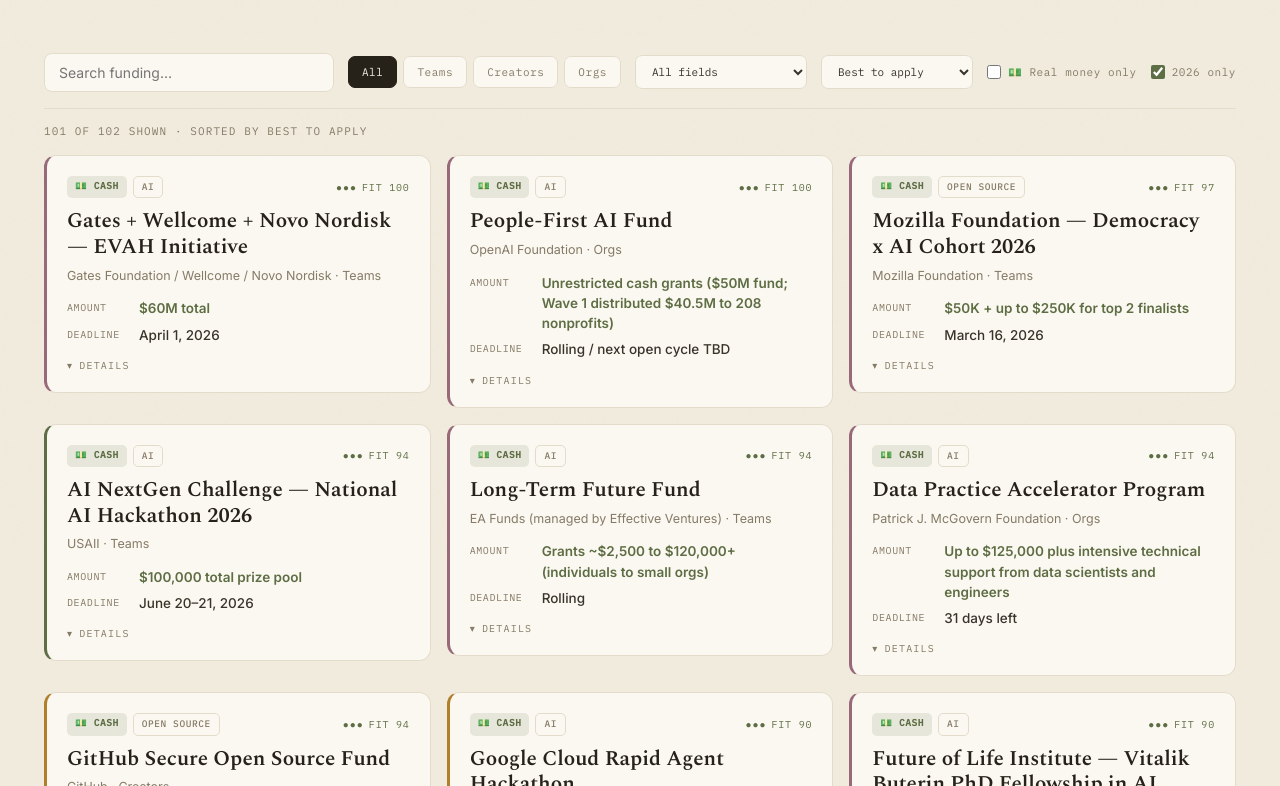
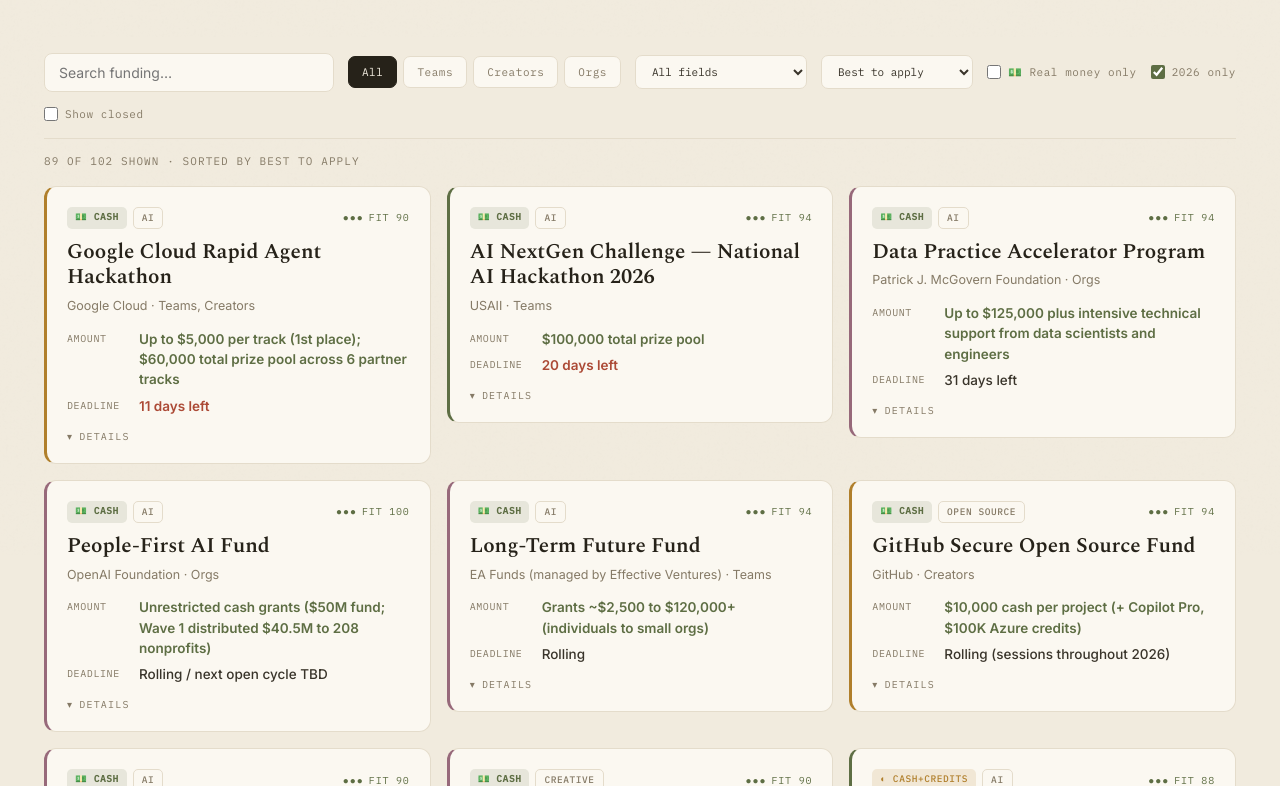
Before and after one commit to liminalcommons/ai-grants-radar, a plain HTML site: page index.html in a window 1280 px wide. Shown: the part 245-1031 px from the top of the page. Drawn offline with nearby package versions, Linux system fonts and the light colour scheme.

Commit message:
fix(site): hide past-deadline grants (parse text deadlines too); deadline-aware 'best to apply' — open + soon-closing first

```diff
--- a/index.html
+++ b/index.html
@@ -110,6 +110,7 @@
   .apply{display:inline-block;font-family:var(--mono);font-size:11px;letter-spacing:0.08em;text-decoration:none;
     color:#FBF8F1;background:var(--clay);padding:9px 16px;border-radius:7px;transition:.15s}
   .apply:hover{background:#a64f30}
+  .card.is-closed{opacity:.5}
   .empty{grid-column:1/-1;text-align:center;padding:60px 0;color:var(--muted);font-family:var(--mono);font-size:13px}
 
   footer{border-top:1px solid var(--line);padding:24px 0 50px;color:var(--muted);font-size:12px;line-height:1.7}
@@ -157,6 +158,7 @@
     </select>
     <label class="toggle"><input type="checkbox" id="money-only">💵 Real money only</label>
     <label class="toggle"><input type="checkbox" id="active-only" checked>2026 only</label>
+    <label class="toggle"><input type="checkbox" id="show-closed">Show closed</label>
   </div>
 
   <div class="count" id="count"></div>
@@ -170,7 +172,7 @@
 
 <script>
 let GRANTS=[];
-const state={aud:'all',domain:'all',q:'',sort:'fit',moneyOnly:false,activeOnly:true};
+const state={aud:'all',domain:'all',q:'',sort:'fit',moneyOnly:false,activeOnly:true,showClosed:false};
 const TODAY=new Date();
 
 const FUND={cash:{cls:'cash',label:'💵 Cash'},mixed:{cls:'mixed',label:'◐ Cash+Credits'},
@@ -198,7 +200,15 @@ function fitScore(g){
 function fitTier(s){return s>=68?{c:'high',d:'●●●',t:'High fit'}:s>=45?{c:'med',d:'●●○',t:'Medium fit'}:{c:'low',d:'●○○',t:'Low fit'}}
 
 // ---- deadline ----
-function dDate(g){return g.deadlineDate?new Date(g.deadlineDate):null}
+function dDate(g){
+  if(g.deadlineDate){const d=new Date(g.deadlineDate);if(!isNaN(d))return d}
+  const s=g.deadline||'';
+  if(/rolling|ongoing|tbd|tba|quarterly|annual|anytime|cycle|various|continuous|open/i.test(s))return null;
+  // only treat as a real deadline if it has a month name or numeric date
+  if(!/(jan|feb|mar|apr|may|jun|jul|aug|sep|oct|nov|dec)/i.test(s)&&!/\d{4}-\d{2}-\d{2}/.test(s)&&!/\d{1,2}\/\d{1,2}/.test(s))return null;
+  const cleaned=s.replace(/\(.*?\)/g,'').replace(/(\d{1,2})\s*[-–]\s*\d{1,2}/,'$1').trim();
+  const d=new Date(cleaned);return isNaN(d)?null:d;
+}
 function daysLeft(g){const d=dDate(g);if(!d)return null;return Math.round((d-TODAY)/864e5)}
 function deadlineLabel(g){const dl=daysLeft(g);if(dl===null)return g.deadline||'Rolling';
   if(dl<0)return 'Closed';if(dl===0)return 'Today';if(dl<=45)return dl+' days left';return g.deadline||(dDate(g).toISOString().slice(0,10))}
@@ -213,7 +223,7 @@ function card(g){
   const tags=(g.tags||[]).slice(0,6).map(t=>`<span class="tag">${esc(t)}</span>`).join('');
   const eff={low:'Low — rolling / simple',medium:'Medium',high:'High — competitive / heavy'}[g.effort]||g.effort||'—';
   const auds=(g.audience||[]).map(a=>AUD[a]||a).join(', ');
-  return `<article class="card" data-cat="${esc(g.category)}" data-id="${g.id}">
+  return `<article class="card${closed(g)?' is-closed':''}" data-cat="${esc(g.category)}" data-id="${g.id}">
     <div class="card-top">
       <div class="chips-row">
         <span class="chip ${f.cls}">${f.label}</span>
@@ -246,6 +256,7 @@ function card(g){
 
 function visible(){
   return GRANTS.filter(g=>{
+    if(!state.showClosed){const dl=daysLeft(g);if(dl!==null&&dl<0)return false;} // hide past-deadline
     if(state.aud!=='all'&&!(g.audience||[]).includes(state.aud))return false;
     if(state.domain!=='all'&&g.domain!==state.domain)return false;
     if(state.moneyOnly&&g.fundingType==='credits')return false;
@@ -256,11 +267,19 @@ function visible(){
     return true;
   });
 }
+function closed(g){const dl=daysLeft(g);return dl!==null&&dl<0}
+// "best to apply" = fit (cash+effort) but deadline-aware: closed sink, soon-closing rise
+function applyScore(g){
+  if(closed(g))return -1000;
+  const dl=daysLeft(g);let boost=0;
+  if(dl!==null){if(dl<=14)boost=16;else if(dl<=30)boost=11;else if(dl<=60)boost=6;else if(dl<=120)boost=2}
+  return fitScore(g)+boost;
+}
 function sortGrants(arr){
-  if(state.sort==='cash')return arr.sort((a,b)=>maxAmount(b.amount)-maxAmount(a.amount));
+  if(state.sort==='cash')return arr.sort((a,b)=>(closed(a)-closed(b))||(maxAmount(b.amount)-maxAmount(a.amount)));
   if(state.sort==='deadline')return arr.sort((a,b)=>{const A=daysLeft(a),B=daysLeft(b);
-    return (A===null?9e9:A<0?8e9:A)-(B===null?9e9:B<0?8e9:B)});
-  return arr.sort((a,b)=>fitScore(b)-fitScore(a)); // best to apply
+    return (A===null?9e9:A<0?1e10:A)-(B===null?9e9:B<0?1e10:B)});
+  return arr.sort((a,b)=>applyScore(b)-applyScore(a)); // best to apply (open + urgent first)
 }
 function render(){
   const list=sortGrants(visible());
@@ -282,6 +301,7 @@ document.getElementById('sort').addEventListener('change',e=>{state.sort=e.targe
 document.getElementById('domain').addEventListener('change',e=>{state.domain=e.target.value;render()});
 document.getElementById('money-only').addEventListener('change',e=>{state.moneyOnly=e.target.checked;render()});
 document.getElementById('active-only').addEventListener('change',e=>{state.activeOnly=e.target.checked;render()});
+document.getElementById('show-closed').addEventListener('change',e=>{state.showClosed=e.target.checked;render()});
 document.getElementById('audience-chips').addEventListener('click',e=>{const b=e.target.closest('.chip-btn');if(!b)return;
   state.aud=b.dataset.aud;document.querySelectorAll('#audience-chips .chip-btn').forEach(x=>x.classList.remove('active'));b.classList.add('active');render()});
 document.getElementById('grid').addEventListener('click',e=>{if(e.target.closest('a'))return;
```
